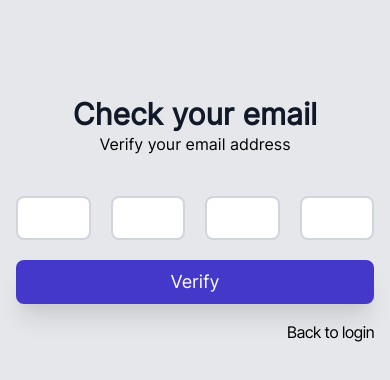
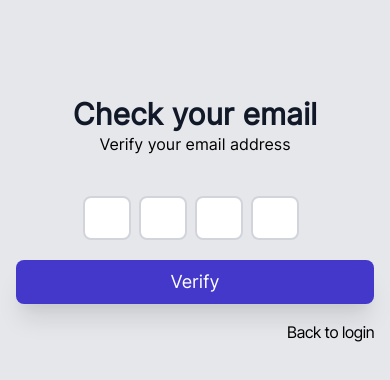
Before and after one commit to cenga93/login-system--node-vue3, a Vue app in the folder client/: page /verify in a window 390 px wide. Shown: the top 380 px of the page. Built offline with nearby package versions, Linux system fonts and the light colour scheme.

Commit message:
fixed verify page responsive inputs

```diff
--- a/client/src/components/default/forms/InputField.vue
+++ b/client/src/components/default/forms/InputField.vue
@@ -3,7 +3,7 @@
           :maxlength="maxLength"
           :type="type"
           v-model="value"
-          class="text-md block px-3 py-2 rounded-lg w-full bg-white border-2 border-gray-300 placeholder-gray-600 focus:placeholder-gray-500 focus:bg-white focus:outline-none"
+          class="text-md block px-3 py-2 rounded-lg bg-white border-2 border-gray-300 placeholder-gray-600 focus:placeholder-gray-500 focus:bg-white focus:outline-none"
      />
 </template>
 
--- a/client/src/views/auth/ForgotPassword.vue
+++ b/client/src/views/auth/ForgotPassword.vue
@@ -10,7 +10,7 @@
                          <form class="mt-8" @submit.prevent="handleSubmit" novalidate>
                               <div class="mx-auto max-w-lg">
                                    <input-wrapper label="Email">
-                                        <input-field type="email" v-model="data.email" @blur="v$.email.$touch()" />
+                                        <input-field class='w-full ' type="email" v-model="data.email" @blur="v$.email.$touch()" />
                                         <input-errors v-for="error of v$.email.$errors" :error="error" :key="error.$uid" />
                                    </input-wrapper>
 
--- a/client/src/views/auth/Login.vue
+++ b/client/src/views/auth/Login.vue
@@ -10,12 +10,12 @@
                          <form class="mt-8" @submit.prevent="handleSubmit" novalidate>
                               <div class="mx-auto max-w-lg">
                                    <input-wrapper label="Email">
-                                        <input-field type="email" v-model="data.email" @blur="v$.email.$touch()" />
+                                        <input-field class="w-full" type="email" v-model="data.email" @blur="v$.email.$touch()" />
                                         <input-errors v-for="error of v$.email.$errors" :error="error" :key="error.$uid" />
                                    </input-wrapper>
 
                                    <input-wrapper label="Password">
-                                        <input-field type="password" v-model="data.password" @blur="v$.password.$touch()" />
+                                        <input-field class="w-full" type="password" v-model="data.password" @blur="v$.password.$touch()" />
                                         <input-errors v-for="error of v$.password.$errors" :error="error" :key="error.$uid" />
                                    </input-wrapper>
 
--- a/client/src/views/auth/Register.vue
+++ b/client/src/views/auth/Register.vue
@@ -11,22 +11,27 @@
                               <div class="mx-auto max-w-lg">
                                    <div class="block sm:flex">
                                         <input-wrapper label="Firstname" class="sm:mr-2">
-                                             <input-field type="text" v-model="data.firstname" @blur="v$.firstname.$touch()" />
+                                             <input-field
+                                                  class="w-full"
+                                                  type="text"
+                                                  v-model="data.firstname"
+                                                  @blur="v$.firstname.$touch()"
+                                             />
                                              <input-errors v-for="error of v$.firstname.$errors" :error="error" :key="error.$uid" />
                                         </input-wrapper>
 
                                         <input-wrapper label="Lastname">
-                                             <input-field type="text" v-model="data.lastname" @blur="v$.lastname.$touch()" />
+                                             <input-field class="w-full" type="text" v-model="data.lastname" @blur="v$.lastname.$touch()" />
                                              <input-errors v-for="error of v$.lastname.$errors" :error="error" :key="error.$uid" />
                                         </input-wrapper>
                                    </div>
                                    <input-wrapper label="Email">
-                                        <input-field type="email" v-model="data.email" @blur="v$.email.$touch()" />
+                                        <input-field class="w-full" type="email" v-model="data.email" @blur="v$.email.$touch()" />
                                         <input-errors v-for="error of v$.email.$errors" :error="error" :key="error.$uid" />
                                    </input-wrapper>
 
                                    <input-wrapper label="Password">
-                                        <input-field type="password" v-model="data.password" @blur="v$.password.$touch()" />
+                                        <input-field class="w-full" type="password" v-model="data.password" @blur="v$.password.$touch()" />
                                         <input-errors v-for="error of v$.password.$errors" :error="error" :key="error.$uid" />
                                    </input-wrapper>
 
--- a/client/src/views/auth/Verify.vue
+++ b/client/src/views/auth/Verify.vue
@@ -13,31 +13,31 @@
                                    <input-errors v-for="error of v$.num2.$errors" :error="error" :key="error.$uid" />
                                    <input-errors v-for="error of v$.num3.$errors" :error="error" :key="error.$uid" />
                                    <input-errors v-for="error of v$.num4.$errors" :error="error" :key="error.$uid" />
-                                   <input-wrapper class="flex justify-center sm:mx-12">
+                                   <input-wrapper class="flex justify-center">
                                         <input-field
                                              type="text"
-                                             class="mr-5 text-center"
+                                             class="w-12 text-center mr-2"
                                              v-model="data.num1"
                                              maxLength="1"
                                              @blur="v$.num1.$touch()"
                                         />
                                         <input-field
                                              type="text"
-                                             class="mr-5 text-center"
+                                             class="w-12 text-center mr-2"
                                              v-model="data.num2"
                                              maxLength="1"
                                              @blur="v$.num2.$touch()"
                                         />
                                         <input-field
                                              type="text"
-                                             class="mr-5 text-center"
+                                             class="w-12 text-center mr-2"
                                              v-model="data.num3"
                                              maxLength="1"
                                              @blur="v$.num3.$touch()"
                                         />
                                         <input-field
                                              type="text"
-                                             class="text-center"
+                                             class="w-12 text-center mr-2"
                                              v-model="data.num4"
                                              maxLength="1"
                                              @blur="v$.num4.$touch()"
```
